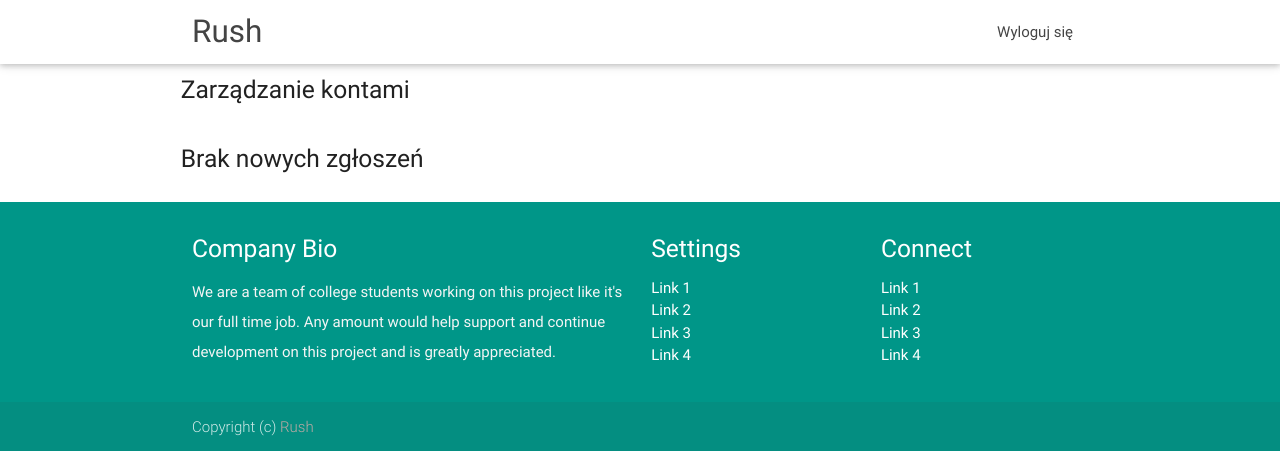
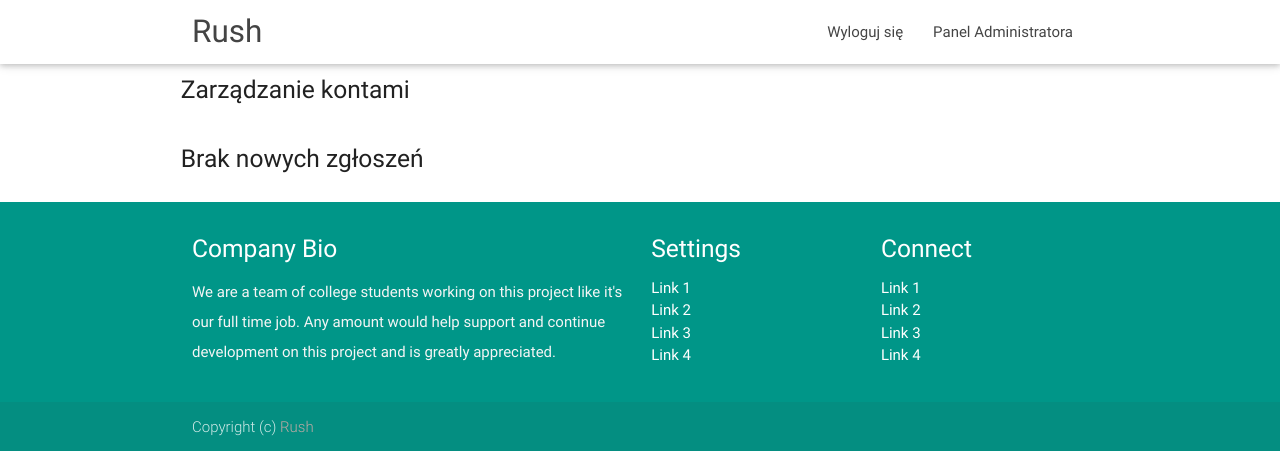
Before and after one commit to pbajsarowicz/rush, a Django app: page /administrator/konta/1/ in a window 1280 px wide. Shown: the top 451 px of the page. Run offline with Django 3.2, Linux system fonts and the light colour scheme; the visitor is signed in with stand-in values (Sample User, id 1).

Commit message:
[feature/rush-33] New button in the main page leading to admin panel

```diff
--- a/contest/templates/contest/base.html
+++ b/contest/templates/contest/base.html
@@ -22,6 +22,9 @@
                     <ul class="right hide-on-med-and-down">
                         {% if user.is_authenticated %}
                             <li><a href="{% url 'contest:logout' %}">Wyloguj się</a></li>
+                            {% if user.is_staff %}
+                           		<li><a href="{% url 'admin:index' %}">Panel Administratora</a></li>
+                        	{% endif %}
                         {% else %}
                             <li><a href="{% url 'contest:login' %}">Zaloguj się</a></li>
                             <li><a href="{% url 'contest:register' %}">Rejestracja</a></li>
```
